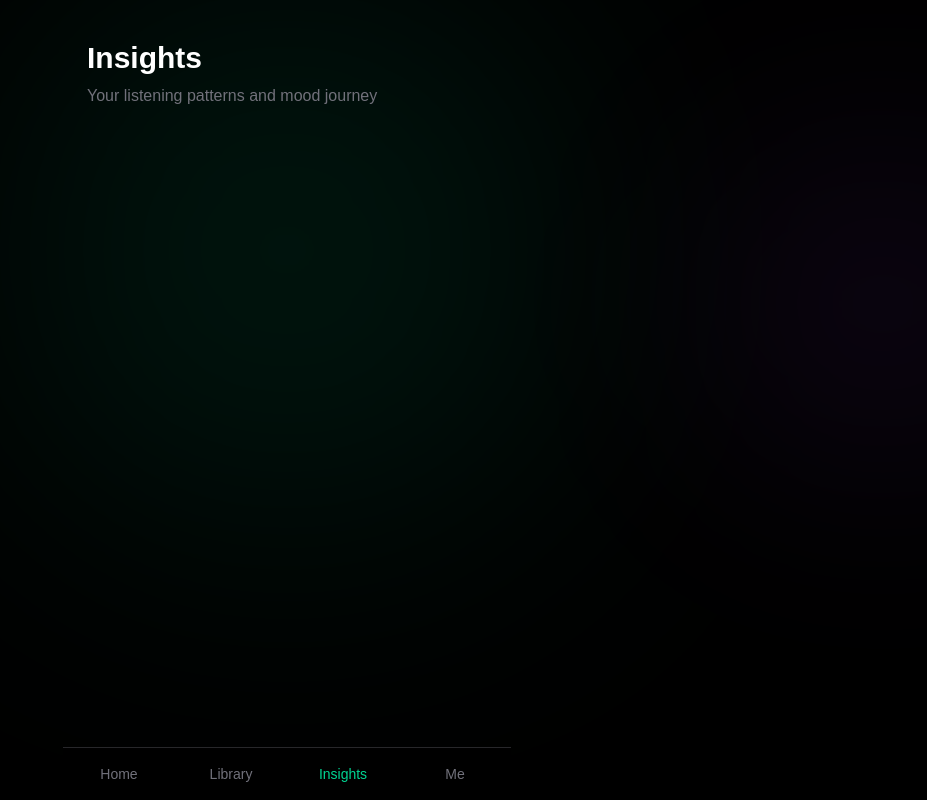
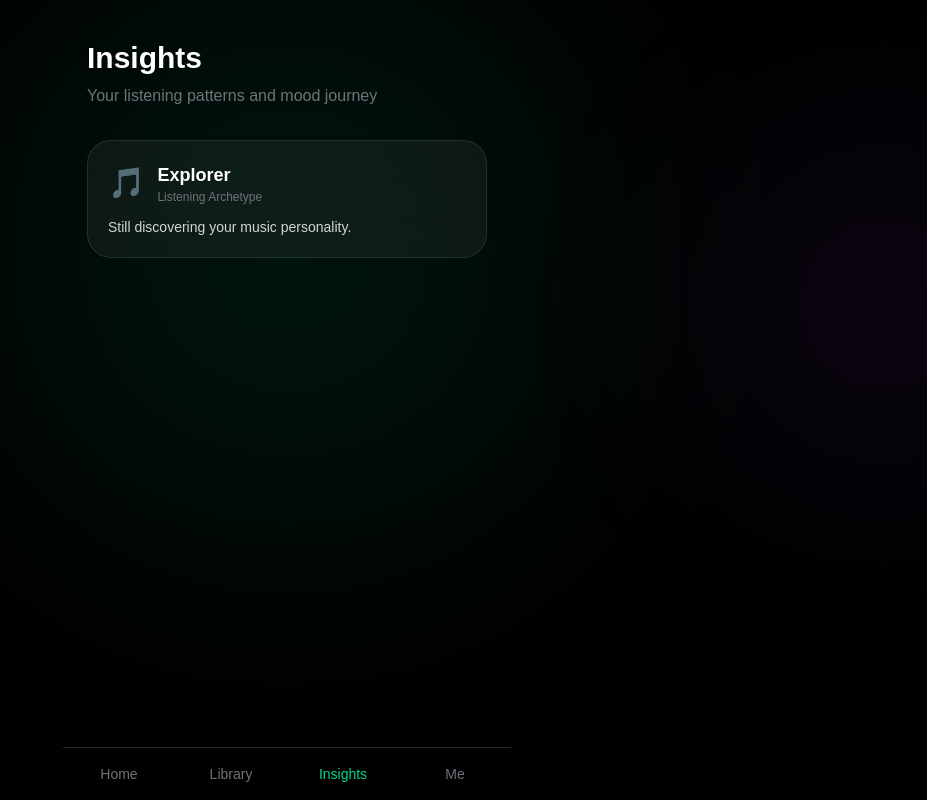
Before and after one commit to shubhbeniwal/iconmusic-ai, a Next.js app in the folder frontend/: page /insights in a window 1280 px wide. Shown: the whole page, without its empty margins (353-1280 px from the left). Built offline with nearby package versions, Linux system fonts and the light colour scheme.

Commit message:
Added Archetypes

```diff
--- a/frontend/src/app/insights/page.tsx
+++ b/frontend/src/app/insights/page.tsx
@@ -7,12 +7,20 @@ import MoodJourney from "@/components/MoodJourney"
 import MoodInsights from "@/components/MoodInsights"
 import WeeklyMoodReport from "@/components/WeeklyMoodReport"
 import AppScreen from "@/components/AppScreen"
+import ArchetypeCard from "@/components/ArchetypeCard"
+import {
+  getArchetype
+} from "@/lib/archetype"
+
 
 export default function InsightsPage() {
 
   const [activityRevision] =
 
     useState(0)
+
+
+    const archetype = getArchetype()
 
   return (
 
@@ -42,6 +50,12 @@ export default function InsightsPage() {
 
       </p>
 
+      <ArchetypeCard
+        title={archetype.title}
+        emoji={archetype.emoji}
+        description={archetype.description}
+      />
+
       <ActivityFeed
 
         refreshKey={
--- /dev/null
+++ b/frontend/src/components/ArchetypeCard.tsx
@@ -0,0 +1,108 @@
+"use client"
+
+import { motion } from "framer-motion"
+
+type Props = {
+
+  title: string
+
+  emoji: string
+
+  description: string
+
+}
+
+export default function ArchetypeCard({
+
+  title,
+
+  emoji,
+
+  description
+
+}: Props) {
+
+  return (
+
+    <motion.div
+
+      initial={{
+        opacity: 0,
+        y: 20
+      }}
+
+      animate={{
+        opacity: 1,
+        y: 0
+      }}
+
+      className="
+      mt-6
+      rounded-3xl
+      border
+      border-white/10
+      bg-white/5
+      backdrop-blur-xl
+      p-5
+      "
+    >
+
+      <div
+        className="
+        flex
+        items-center
+        gap-3
+        mb-3
+        "
+      >
+
+        <span className="text-3xl">
+
+          {emoji}
+
+        </span>
+
+        <div>
+
+          <h3
+            className="
+            font-semibold
+            text-lg
+            "
+          >
+
+            {title}
+
+          </h3>
+
+          <p
+            className="
+            text-xs
+            text-zinc-500
+            "
+          >
+
+            Listening Archetype
+
+          </p>
+
+        </div>
+
+      </div>
+
+      <p
+        className="
+        text-sm
+        text-zinc-300
+        "
+      >
+
+        {description}
+
+      </p>
+
+    </motion.div>
+
+  )
+
+}
--- /dev/null
+++ b/frontend/src/lib/archetype.ts
@@ -0,0 +1,135 @@
+import { getMoodHistory } from "./moodHistory"
+
+export type Archetype = {
+
+  title: string
+
+  emoji: string
+
+  description: string
+
+}
+
+export function getArchetype(): Archetype {
+
+  const history = getMoodHistory()
+
+  if (history.length < 5) {
+
+    return {
+
+      title: "Explorer",
+
+      emoji: "🎵",
+
+      description:
+        "Still discovering your music personality."
+
+    }
+
+  }
+
+  const counts: Record<string, number> = {}
+
+  history.forEach((item) => {
+
+    const mood = item.mood.toLowerCase()
+
+    counts[mood] = (counts[mood] || 0) + 1
+
+  })
+
+  const dominantMood =
+
+    Object.entries(counts)
+
+      .sort((a, b) => b[1] - a[1])[0][0]
+
+  if (
+
+    dominantMood.includes("motiv")
+
+  ) {
+
+    return {
+
+      title: "Motivator",
+
+      emoji: "⚡",
+
+      description:
+        "You seek energy, momentum and growth."
+
+    }
+
+  }
+
+  if (
+
+    dominantMood.includes("nostalg")
+
+  ) {
+
+    return {
+
+      title: "Dreamer",
+
+      emoji: "🌙",
+
+      description:
+        "You enjoy memories, reflection and emotional depth."
+
+    }
+
+  }
+
+  if (
+
+    dominantMood.includes("hope")
+
+  ) {
+
+    return {
+
+      title: "Optimist",
+
+      emoji: "✨",
+
+      description:
+        "You gravitate toward positivity and possibility."
+
+    }
+
+  }
+
+  if (
+
+    dominantMood.includes("heal")
+
+  ) {
+
+    return {
+
+      title: "Healer",
+
+      emoji: "❤️",
+
+      description:
+        "Music is part of your personal growth journey."
+
+    }
+
+  }
+
+  return {
+
+    title: "Night Owl",
+
+    emoji: "🌃",
+
+    description:
+      "You enjoy emotional and late-night listening."
+
+  }
+
+}
```
